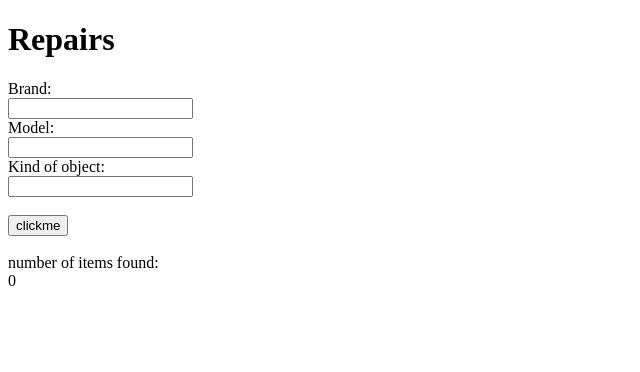
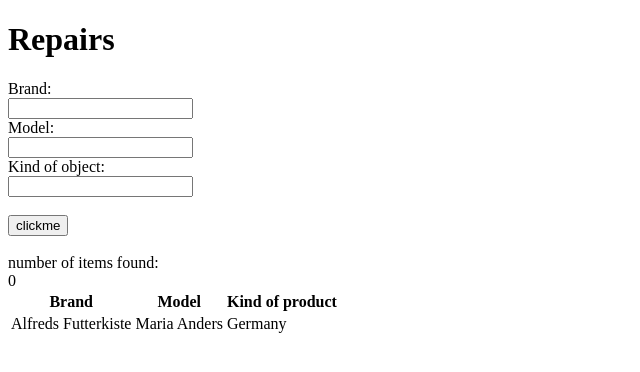
Before and after one commit to GliderGeek/verlichting, a Flask app: page /repair/ in a window 1280 px wide. Shown: the top 372 px of the page, without its empty margins (0-640 px from the left). Run offline with Flask 3, Linux system fonts and the light colour scheme; data that the repository does not hold is empty.

Commit message:
add preliminary table of 10 results

```diff
--- a/app/app.py
+++ b/app/app.py
@@ -181,4 +181,7 @@ def repairs():
 
     res = query_repair_db(query)
     number_of_results = (res[0]['COUNT(*)'])
-    return {'number_of_results': number_of_results}
+
+    first_ten_query = f"SELECT brand, model, kind_of_product FROM repairs {filter(**filters)} LIMIT 10"
+    results = [{'brand': row['brand'], 'model': row['model'], 'kind': row['kind_of_product']} for row in query_repair_db(first_ten_query)]
+    return {'number_of_results': number_of_results, 'page_size': 10, 'results': results}
--- a/app/templates/repair.html
+++ b/app/templates/repair.html
@@ -58,9 +58,31 @@
         const response = await fetch(url);
         const repairs = await response.json(); //extract JSON from the http response-->
 		document.getElementById("items_found").textContent = repairs.number_of_results;
+
+		var tbodyRef = document.getElementById('repairsTable').getElementsByTagName('tbody')[0];
+
+		tbodyRef.innerHTML = ''  //clear table
+
+		for (let rowNumber = 0; rowNumber < repairs.results.length; rowNumber++) {
+
+			var values = [repairs.results[rowNumber].brand, repairs.results[rowNumber].model, repairs.results[rowNumber].kind]
+
+			var newRow = tbodyRef.insertRow();  // Insert a row at the end of table
+
+			for(let column = 0; column < 3; column++){
+				var newCell = newRow.insertCell();                        // Insert a cell at the end of the row
+				var newText = document.createTextNode(values[column]);    // Append a text node to the cell
+				newCell.appendChild(newText);
+			}
+		}
+
+		var dummy = {"brand": "fooBrand", "model": "fooModel", "kind": "fooKind"}
+
 	};
 
 	function onBrandSelect(){
+
+		// todo: these "success" and "errors" are there to just wrap the asyn func. look into better way
 		updateModelList().then(
 			console.log("success"),
 			console.log("error"),
@@ -69,7 +91,6 @@
 			console.log("success"),
 			console.log("error"),
 		);
-
 	};
 
 	function onModelSelect(){
@@ -144,3 +165,20 @@
 <br>
 number of items found:
 <div id="items_found">0</div>
+
+<table id="repairsTable">
+	<thead>
+  <tr>
+    <th>Brand</th>
+    <th>Model</th>
+    <th>Kind of product</th>
+  </tr>
+  </thead>
+	<tbody>
+  <tr>
+    <td>Alfreds Futterkiste</td>
+    <td>Maria Anders</td>
+    <td>Germany</td>
+  </tr>
+	</tbody>
+</table>
```
